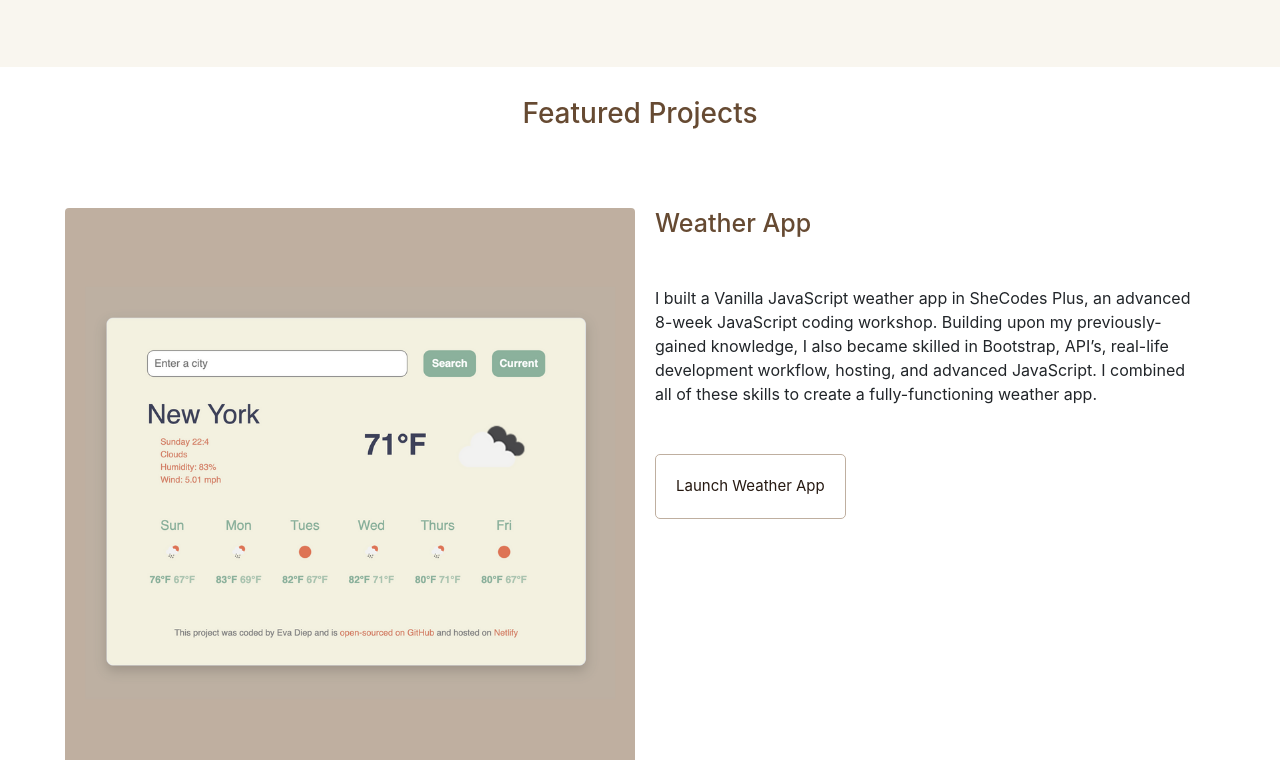
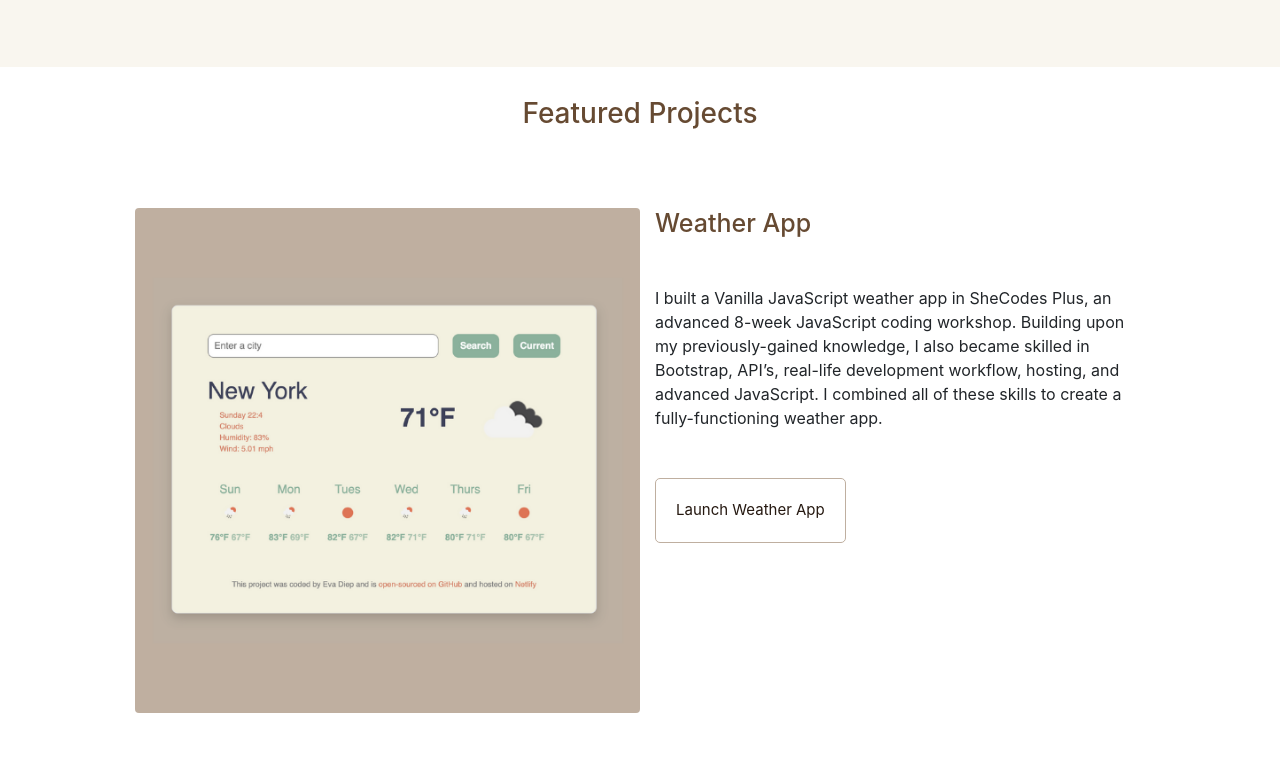
Before and after one commit to GothicHummingbird/Eva-Portfolio, a plain HTML site: page index.html in a window 1280 px wide. Shown: the part 580-1340 px from the top of the page. Drawn offline with nearby package versions, Linux system fonts and the light colour scheme; a web font is replaced by a local one.

Commit message:
Fixed Project Container

```diff
--- a/index.html
+++ b/index.html
@@ -96,7 +96,7 @@
     <div class="featured-projects">
         <h3>Featured Projects</h3>
     </div>
-    <div class="container-fluid project">
+    <div class="container-fluid project container">
       <div class="row">
         <div class="col-sm-6 p-0">
           <img src="images/weather.png" alt="weather" class="img-fluid rounded d-none d-sm-block" />
```
